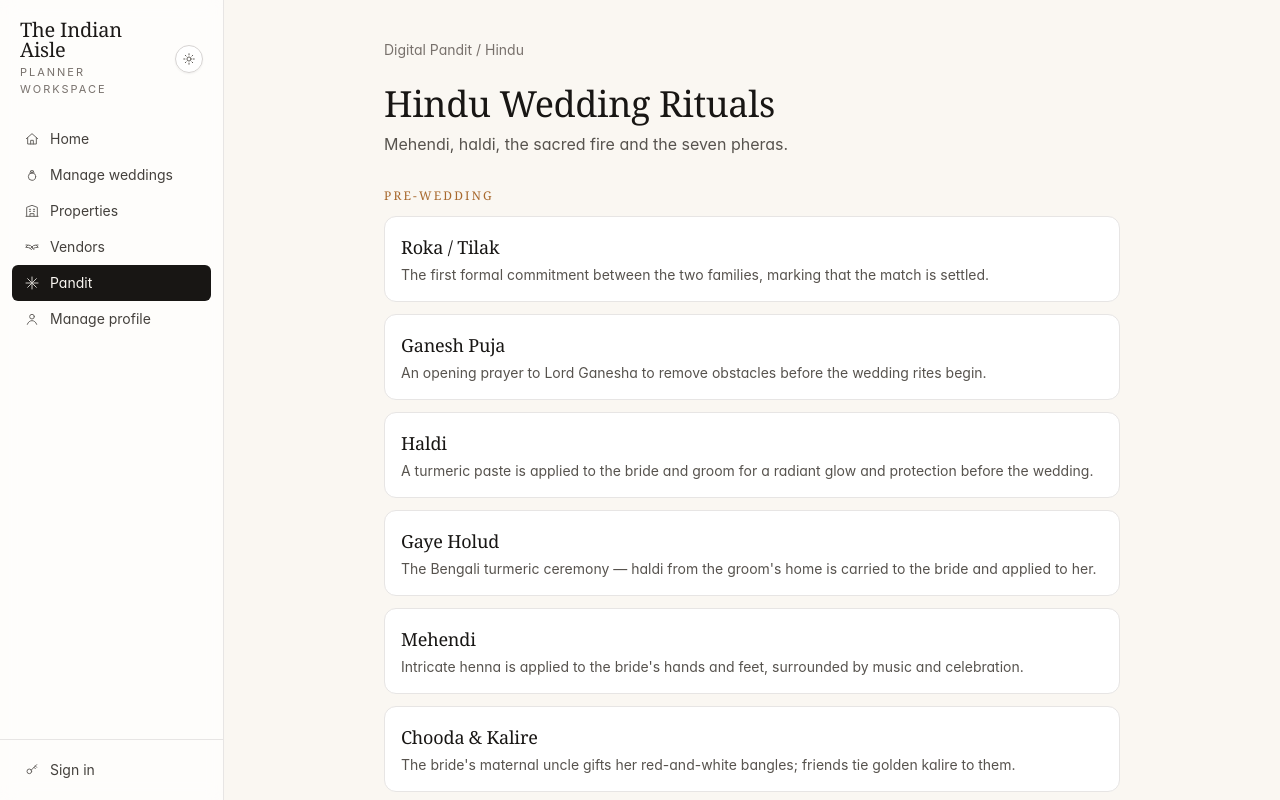
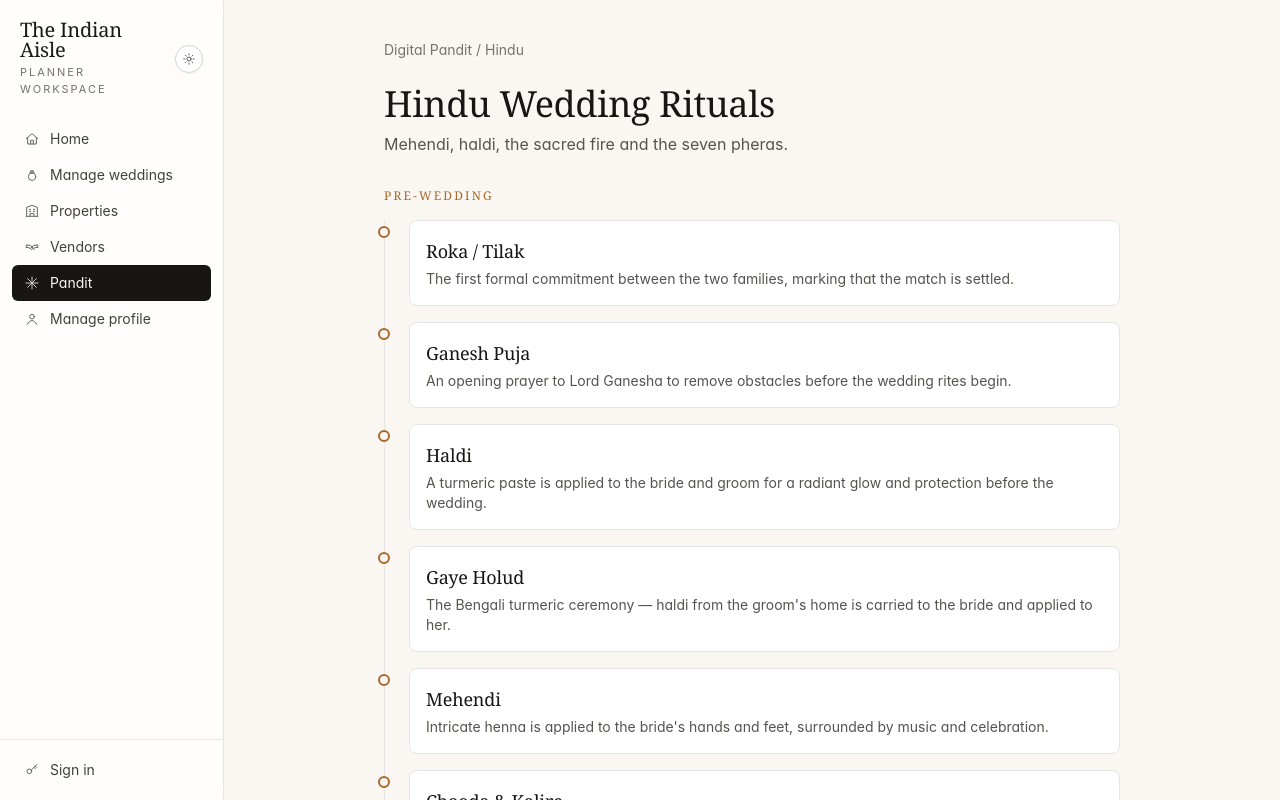
Before and after one commit to arjunspanchal/IndianAisle, a Next.js app: page /pandit/faith/hindu in a window 1280 px wide. Shown: the top 800 px of the page. Built offline with nearby package versions, Linux system fonts and the light colour scheme; no server answers.

Commit message:
feat: ceremony timeline visual on faith pages
Replace the plain ritual list with a connected vertical timeline
(CeremonyTimeline) grouped by phase — clearer sense of ceremony flow.

Co-Authored-By: Claude Opus 4.8 <noreply@anthropic.com>

```diff
--- a/app/pandit/faith/[faith]/page.tsx
+++ b/app/pandit/faith/[faith]/page.tsx
@@ -2,6 +2,7 @@ import Link from "next/link";
 import { notFound } from "next/navigation";
 import type { Metadata } from "next";
 import PanditCta from "@/components/PanditCta";
+import CeremonyTimeline from "@/components/CeremonyTimeline";
 import {
   FAITH_LABELS,
   FAITH_BLURBS,
@@ -91,31 +92,16 @@ export default function FaithPage({ params }: { params: { faith: string } }) {
         </p>
       </header>
 
-      <div className="space-y-8">
-        {byPhase.map(({ phase, items }) => (
-          <section key={phase}>
-            <h2 className="mb-3 text-xs font-medium uppercase tracking-[0.18em] text-gold">
-              {PHASE_LABELS[phase]}
-            </h2>
-            <div className="space-y-3">
-              {items.map((r) => (
-                <Link
-                  key={r.slug}
-                  href={`/pandit/${r.slug}`}
-                  className="group block rounded-xl border border-stone-200 bg-white p-4 transition hover:border-gold dark:border-stone-800 dark:bg-stone-900"
-                >
-                  <h3 className="font-serif text-lg text-ink group-hover:text-gold dark:text-parchment">
-                    {r.title}
-                  </h3>
-                  <p className="mt-1 text-sm text-stone-600 dark:text-stone-400">
-                    {r.summary}
-                  </p>
-                </Link>
-              ))}
-            </div>
-          </section>
-        ))}
-      </div>
+      <CeremonyTimeline
+        phases={byPhase.map(({ phase, items }) => ({
+          phaseLabel: PHASE_LABELS[phase],
+          items: items.map((r) => ({
+            slug: r.slug,
+            title: r.title,
+            summary: r.summary,
+          })),
+        }))}
+      />
 
       <div className="mt-8 flex items-center justify-between gap-4 rounded-xl border border-stone-200 bg-stone-50 px-5 py-4 dark:border-stone-800 dark:bg-stone-800/40 print:hidden">
         <div className="text-sm text-stone-600 dark:text-stone-300">
--- /dev/null
+++ b/components/CeremonyTimeline.tsx
@@ -0,0 +1,43 @@
+import Link from "next/link";
+
+type TimelineItem = { slug: string; title: string; summary: string };
+type TimelinePhase = { phaseLabel: string; items: TimelineItem[] };
+
+/**
+ * A vertical, connected timeline of a faith's rituals in ceremony order,
+ * grouped by phase. Server component — purely presentational.
+ */
+export default function CeremonyTimeline({ phases }: { phases: TimelinePhase[] }) {
+  return (
+    <div className="space-y-8">
+      {phases.map((phase) => (
+        <section key={phase.phaseLabel}>
+          <h2 className="mb-4 text-xs font-medium uppercase tracking-[0.18em] text-gold">
+            {phase.phaseLabel}
+          </h2>
+          <ol className="relative space-y-4 border-l border-stone-200 pl-6 dark:border-stone-700">
+            {phase.items.map((it) => (
+              <li key={it.slug} className="relative">
+                <span
+                  className="absolute -left-[1.95rem] top-1.5 h-3 w-3 rounded-full border-2 border-gold bg-parchment dark:bg-stone-900"
+                  aria-hidden
+                />
+                <Link
+                  href={`/pandit/${it.slug}`}
+                  className="group block rounded-lg border border-stone-200 bg-white p-4 transition hover:border-gold dark:border-stone-800 dark:bg-stone-900"
+                >
+                  <h3 className="font-serif text-lg text-ink group-hover:text-gold dark:text-parchment">
+                    {it.title}
+                  </h3>
+                  <p className="mt-1 text-sm text-stone-600 dark:text-stone-400">
+                    {it.summary}
+                  </p>
+                </Link>
+              </li>
+            ))}
+          </ol>
+        </section>
+      ))}
+    </div>
+  );
+}
```
